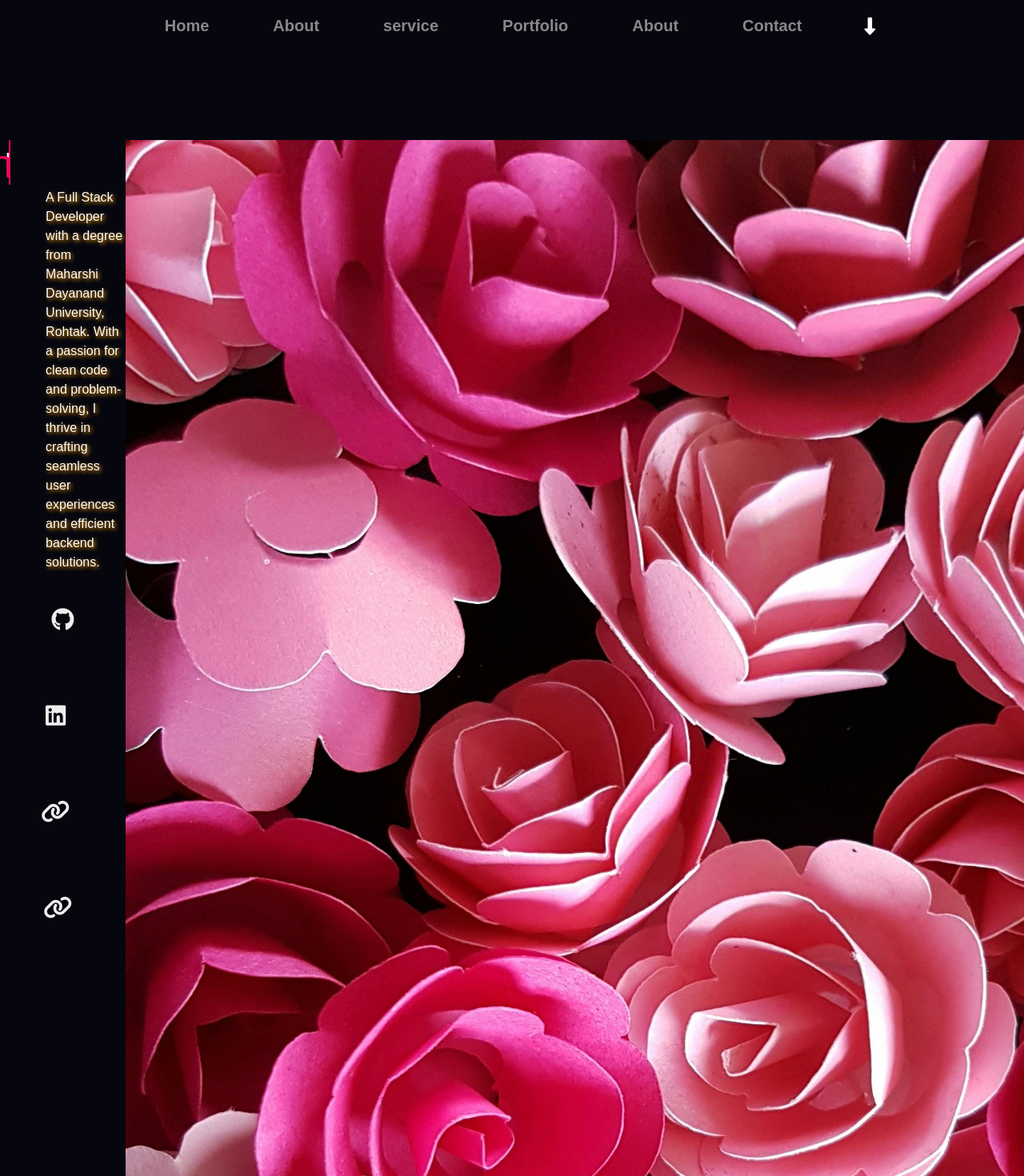
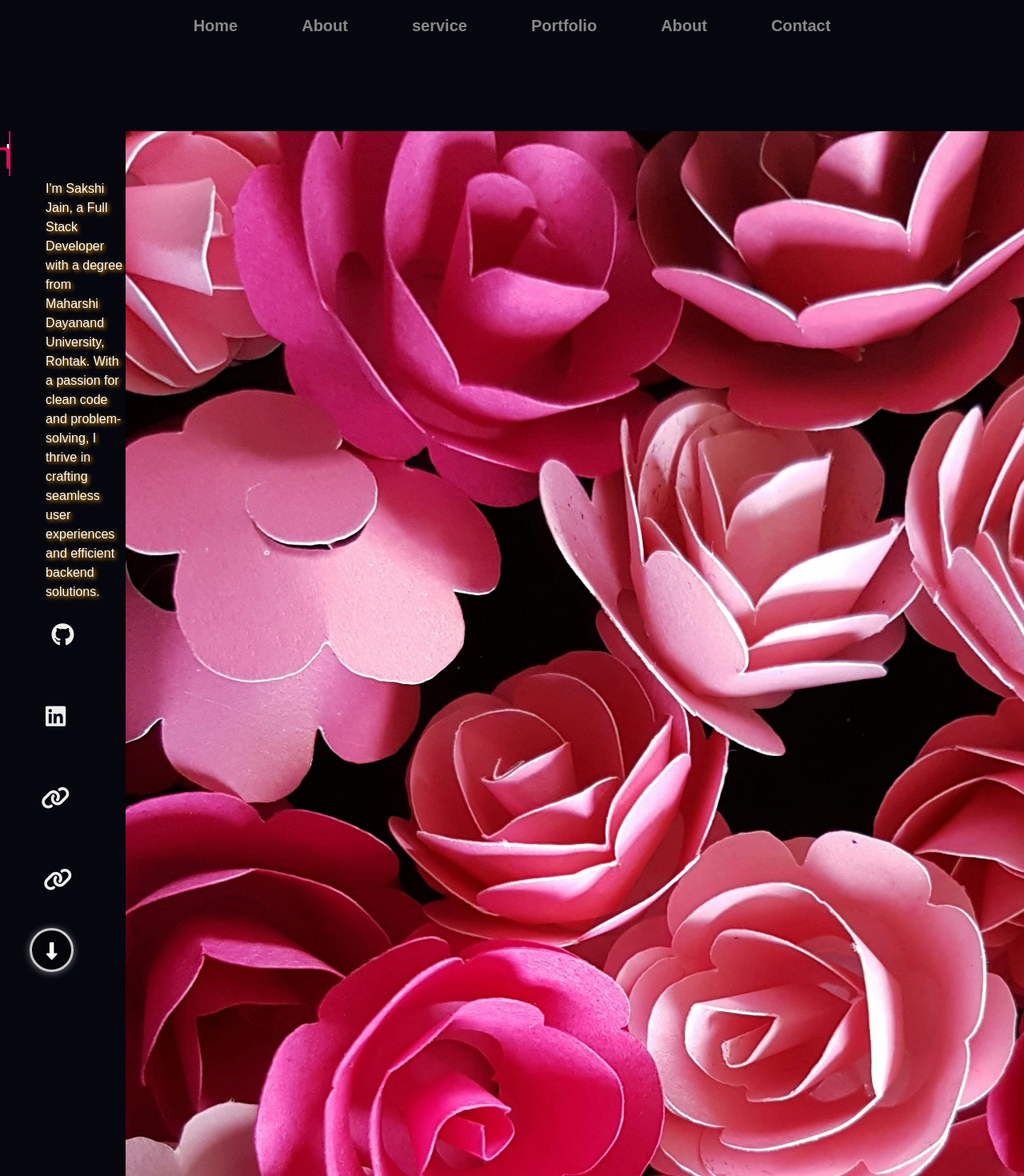
Before and after one commit to sakshixjain/port-website-, a React (Vite) app in the folder port-website/: page / in a window 1280 px wide. Shown: the top 1470 px of the page at 80% size. Built offline with nearby package versions, Linux system fonts and the light colour scheme.

Commit message:
edit info

```diff
--- a/port-website/src/header/Header.jsx
+++ b/port-website/src/header/Header.jsx
@@ -1,6 +1,5 @@
 import React from 'react'
-import Home from '../home/Home'
-import Info from '../Information/Info'
+
 function Header() {
   return (
     <div className='headerbody'>
@@ -12,7 +11,6 @@ function Header() {
             <a href="#">Portfolio</a>
             <a href="#">About</a>
             <a href="#">Contact</a>
-           <button><i className="fa-solid fa-down-long"></i></button>
         </nav>
       </div>
     </div>
--- a/port-website/src/home/Home.jsx
+++ b/port-website/src/home/Home.jsx
@@ -2,7 +2,7 @@ import React from 'react'
 
 function Home() {
   return (
-    <div>
+    <>
     <div className='wrapper'>
         <div className="static-txt">I'm </div>
         <div>
@@ -10,8 +10,8 @@ function Home() {
                 <li><span>Sakshi Jain</span></li>
                 <li><span>Full Stack Developer</span></li>
             </ul >
-                    <p className='text-lg -ml-64 mt-8' style={{textShadow: '2px 2px 5px orange'}}>A Full Stack Developer with a degree from Maharshi Dayanand University, <br /> Rohtak. With a passion for clean  code and problem-solving,  I thrive in crafting <br />  seamless user experiences  and efficient backend solutions.</p>
-                    <div className='flex -ml-32'>
+                    <p className='text-lg -ml-64 mt-8' style={{textShadow: '2px 2px 5px orange'}}>I'm Sakshi Jain, a Full Stack Developer with a degree from Maharshi Dayanand <br /> University, Rohtak. With a passion for clean  code and problem-solving,  I thrive in <br /> crafting seamless user experiences  and efficient backend solutions.</p>
+                    <div className='flex -ml-64'>
                     <div className='icon-div'>
                    <a href="https://github.com/sakshixjain"><i className="fa-brands fa-github"></i></a>
                     <span>Github</span>
@@ -28,13 +28,15 @@ function Home() {
                     <a href="https://www.geeksforgeeks.org/user/sakshijain36/"><i className="fa-solid fa-link"></i></a>
                     <span>G-For-G</span>
                     </div>
+                       <button><i className="fa-solid fa-down-long custom-ic"></i></button>
+
                     </div>
  </div>
               <img className='w-64 h-72 rounded-xl' src="/src/pexels-fathi-vee-1020478.jpg" alt="" />
 </div>
 
 
-    </div>
+    </>
   )
 }
 
--- a/port-website/src/index.css
+++ b/port-website/src/index.css
@@ -36,26 +36,25 @@ nav:hover{
   transition: .5s;
   box-shadow: 2px 5px 5px 0 rgba(100, 100, 100, 0.5);
 }
-nav button{
-  text-align: center;
-  justify-content: center;
-  font-size: 22px;
-  color: #fff;
-  margin-left: 38px;
-  padding-bottom: 8px;
-  margin-right: 20px;
-}
-nav button:hover{
-  background:#f33776;
+.custom-ic{
+  background:rgba(0,0,0,0.4);
+  padding:15px;
   border-radius:100%;
   border:3px solid #ccc;
   color:#fff;
 	box-shadow: 0 1px 10px rgba(245, 243, 243, 0.46);
-  width:40px;
-  margin-left: 30px;
-  height:40px;
-  transition: .9s;
+  width:55px;
+  height:55px;
+  font-size: 22px;
+margin-left: -20px;
+margin-bottom: 20px;
 }
+.custom-ic:hover{
+  background: #fff;
+  color: #06060f;
+
+}
+
  nav a{
   text-decoration: none;
   color: #898989;
@@ -144,7 +143,7 @@ nav button:hover{
   height: 100px;
   color: #eee;
   text-align: center;
-  margin-top: 20px;
+  margin-top: 2px;
   cursor: pointer;
 }
 .icon-div i {
--- a/port-website/src/projects/Project.jsx
+++ b/port-website/src/projects/Project.jsx
@@ -5,57 +5,53 @@ import './info.css'
 function Project() {
   return (
     <>
-        <div>
             <h1 className='text-center justify-center mt-20 text-4xl h1pro'>My Projects</h1>
-        </div>
-      <div className='flex image-gallery-container'>
+
+      <div className='image-gallery-container'>
   <div className='image-gallery'>
   <div className="image-item h-[430px]" >
             <figure><img src="/src/ecommerce.png" alt="Cinque Terre" className="image-scroll" /></figure>
-            <div className="caption">
-              <p>E-commerce Website</p>
-             </div>
+              <p className='caption'>E-commerce Website</p>
               <p className='text-wrap p-3'>Lorem ipsum dolor, sit amet consectetur adipisicing elit. Veritatis deserunt nam ea velit repellendus sequi dolorem fugit accusa aperiam?</p>
               <a href="https://github.com/sakshixjain"> <button className='skill-btn mt-3'>More info</button></a>
           </div>
 <div className="image-item h-[450px]" >
             <figure><img src="/src/alarm-clock.png" alt="Cinque Terre" className="image-scroll" /></figure>
-            <div className="caption">
-              <p>Alarm Clock</p>
-             </div>
+
+              <p className="caption">Alarm Clock</p>
+
               <p className='text-wrap p-3'>Lorem ipsum dolor, sit amet consectetur adipisicing elit. Veritatis deserunt nam ea velit repellendus sequi dolorem fugit accusa aperiam?</p>
               <a href="https://github.com/sakshixjain"> <button className='skill-btn mt-3'>More info</button></a>
           </div>
           <div className="image-item h-[440px]" >
            <figure> <img src="/src/todo-list.png" alt="Cinque Terre" className="image-scroll" /></figure>
-            <div className="caption">
-              <p>Responsive Todo App</p>
-             </div>
+              <p className="caption">Responsive Todo App</p>
+
               <p className='text-wrap p-3'>Lorem ipsum dolor, sit amet consectetur adipisicing elit. Veritatis deserunt nam ea velit repellendus sequi dolorem fugit accusa aperiam?</p>
               <a href="https://github.com/sakshixjain"> <button className='skill-btn '>More info</button></a>
           </div>
           <div className="image-item h-[440px]" >
             <figure><img src="/src/login-form.png" alt="Cinque Terre" className="image-scroll" /></figure>
-            <div className="caption">
-              <p>Login Form</p>
-            </div>
+
+              <p className="caption" >Login Form</p>
+
               <p className='text-wrap p-3'>Lorem ipsum dolor, sit amet consectetur adipisicing elit. Veritatis deserunt nam ea velit repellendus sequi dolorem fugit accusa aperiam?</p>
               <a href="https://github.com/sakshixjain"> <button className='skill-btn'>More info</button></a>
           </div>
           <div className="image-item h-[422px]" >
            <figure> <img src="/src/chat-app.png" alt="Cinque Terre" className="image-scroll " /></figure>
-            <div className="caption">
-              <p>Chat Application</p>
-             </div>
+
+              <p  className="caption">Chat Application</p>
+
               <p className='text-wrap p-3'>Lorem ipsum dolor, sit amet consectetur adipisicing elit. Veritatis deserunt nam ea velit repellendus sequi dolorem fugit accusa aperiam?</p>
               <a href="https://github.com/sakshixjain"> <button className='skill-btn'>More info</button></a>
 
           </div>
           <div className="image-item h-[480px]" >
            <figure> <img src="/src/calculator.png" alt="Cinque Terre" className="image-scroll" /></figure>
-            <div className="caption">
-              <p>Tip Calculator App</p>
-                </div>
+
+              <p className="caption">Tip Calculator App</p>
+
                 <p className='text-wrap p-3'>Lorem ipsum dolor, sit amet consectetur adipisicing elit. Veritatis deserunt nam ea velit repellendus sequi dolorem fugit accusa aperiam?</p>
               <a href="https://github.com/sakshixjain"> <button className='skill-btn'>More info</button></a>
 
--- a/port-website/src/projects/info.css
+++ b/port-website/src/projects/info.css
@@ -1,22 +1,18 @@
+
+.h1pro{
+  font-weight: 600;
+  color: black;
+  font-size: 50px;
+  -webkit-text-stroke-width: 1px;
+  -webkit-text-stroke-color: white;
+
+}
+
  .image-gallery-container {
   overflow:hidden;
  padding: 35px 0;
    white-space: nowrap;
    position: relative;
-}
-
-.image-gallery-container::before,
-.image-gallery-container::after{
-  position: absolute;
-  width: 50px;
-  top: 0;
-  height: 490px;
-  content: "";
-  z-index: 2;
-}
-
-.image-gallery-container:hover .image-gallery{
-  animation-play-state: paused;
 }
 .image-gallery {
   margin: 0;
@@ -25,11 +21,35 @@
   animation: 20s slide infinite linear;
 }
 
-.image-gallery .image-item{
-  margin-left: 26px;
+.image-gallery-container::before,
+.image-gallery-container::after{
+  position: absolute;
+  width: 50px;
+  top: 0;
+  height: 480px;
+  content: "";
+  z-index: 2;
+}
+
+.image-gallery-container:hover .image-gallery{
+  animation-play-state: paused;
+}
+
+@keyframes slide {
+  from {
+    transform: translateX(0);
+  }
+  to{
+    transform: translateX(-100%);
+  }
+}
+
+.image-gallery div{
+  margin-left: 35px;
   padding: 10px;
   position: relative;
   box-shadow: rgba(161, 155, 155, 0.35) 0px 5px 9px;
+
 }
 figure {
   width: 330px;
@@ -39,7 +59,7 @@ figure {
 
 .image-item img {
 margin: 0 ;
-  padding: 15px;
+  padding: 10px;
 background-color: #06060f;
    border-radius: 0.5rem;
    -webkit-transform: scale(1);
@@ -51,7 +71,7 @@ background-color: #06060f;
   -webkit-transform: scale(1.1);
         transform: scale(1.1);
 }
- div .caption {
+ .caption {
 text-align: center;
 font-size: 23px;
 font-weight: 700;
@@ -64,7 +84,7 @@ padding: 12px;
   border-radius: 1rem;
   border: none;
   background-color: #a1a4a5;
-  /* text-align: center; */
+
   align-items: center;
   color: #000000;
   font-size: 1rem;
@@ -72,21 +92,3 @@ padding: 12px;
 justify-content: center;
 
 }
-
-@keyframes slide {
-  from {
-    transform: translateX(0);
-  }
-  to{
-    transform: translateX(-100%);
-  }
-}
-
-.h1pro{
-  font-weight: 600;
-  color: black;
-  font-size: 50px;
-  -webkit-text-stroke-width: 1px;
-  -webkit-text-stroke-color: white;
-
-}
```
